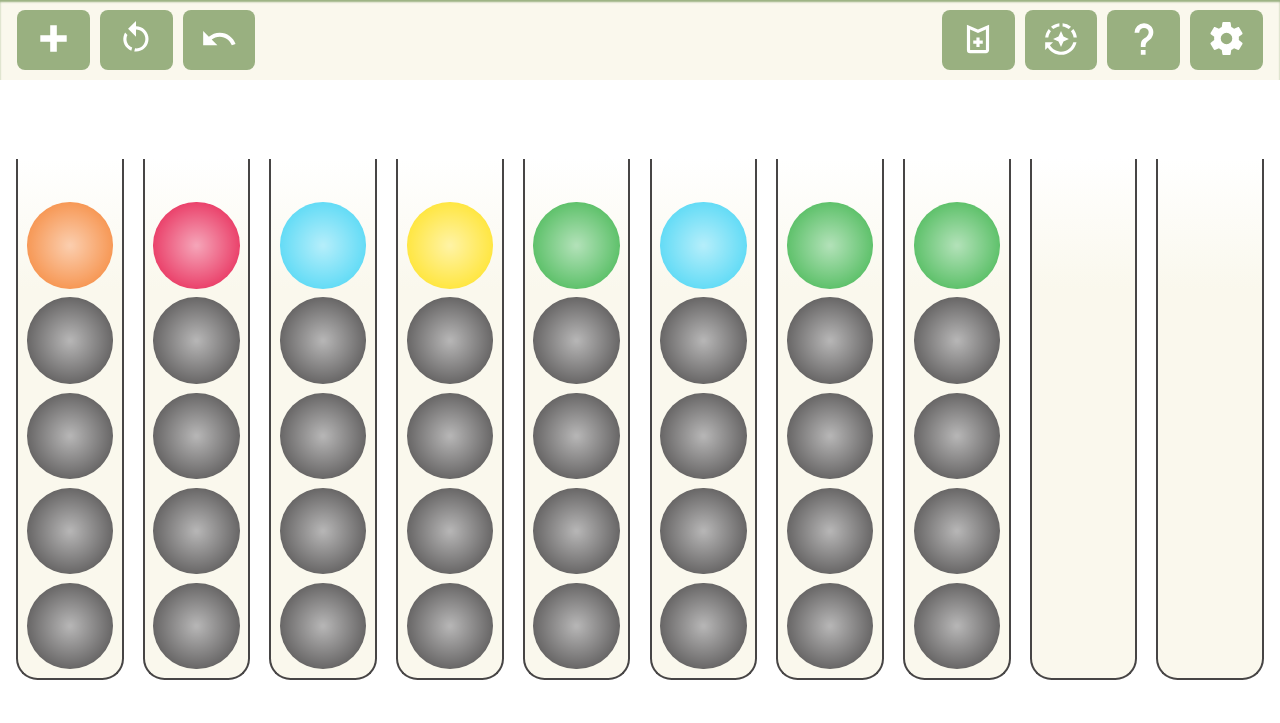
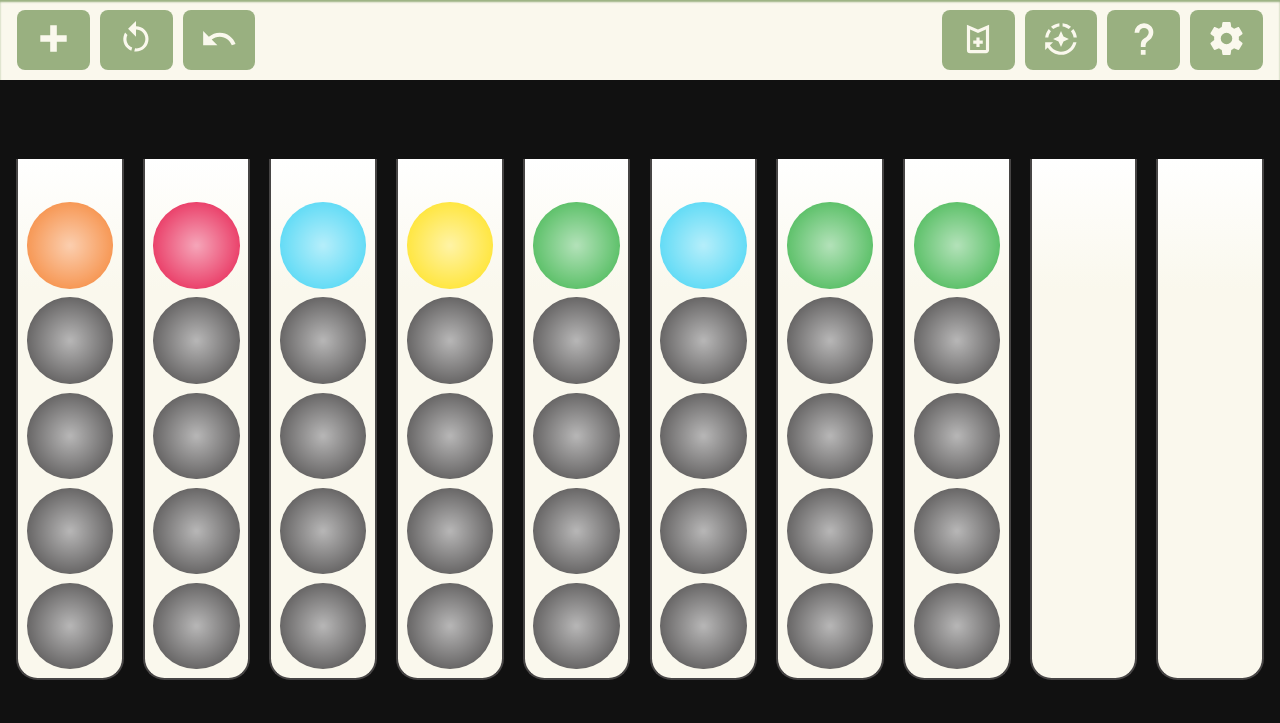
Before and after one commit to agent-seed/ball-sort-game, a website: page index.html in a window 1280 px wide. Shown: the part 51-774 px from the top of the page. Drawn offline with nearby package versions, Linux system fonts and the light colour scheme.

Commit message:
Dark theme :)

```diff
--- a/css/style.css
+++ b/css/style.css
@@ -11,20 +11,20 @@
     --col-transparent: rgb(0,0,0,0%);
 
     /* Colors (background)*/
-    --bg-col:                   var(--col-purewhite);
+    --bg-col:                   #111;
 
     --hdr-bg-col:               var(--col-purewhite);
     --nav-bg-col:               var(--col-white);
     --btn-bg-col:               var(--col-accent-light);
 
     /* Colors (text/icons)*/
-    --col-txt:                  var(--col-black);
-    --col-txt-alt:              var(--col-purewhite);
-    --col-highlight:            var(--col-accent-dark);
+    --col-txt:                  var(--col-white);
+    --col-txt-alt:              var(--col-black);
+    --col-highlight:            var(--col-accent-light);
 
-    --hdr-col:                  var(--col-accent-dark);
-    --btn-col:                  var(--col-txt-alt);
-    --btn-focus-col:            var(--col-white);
+    --hdr-col:                  var(--col-accent-light);
+    --btn-col:                  var(--col-txt);
+    --btn-focus-col:            var(--col-black);
 
     /* Font family */
     --main-font:        'Montserrat', sans-serif;
```
